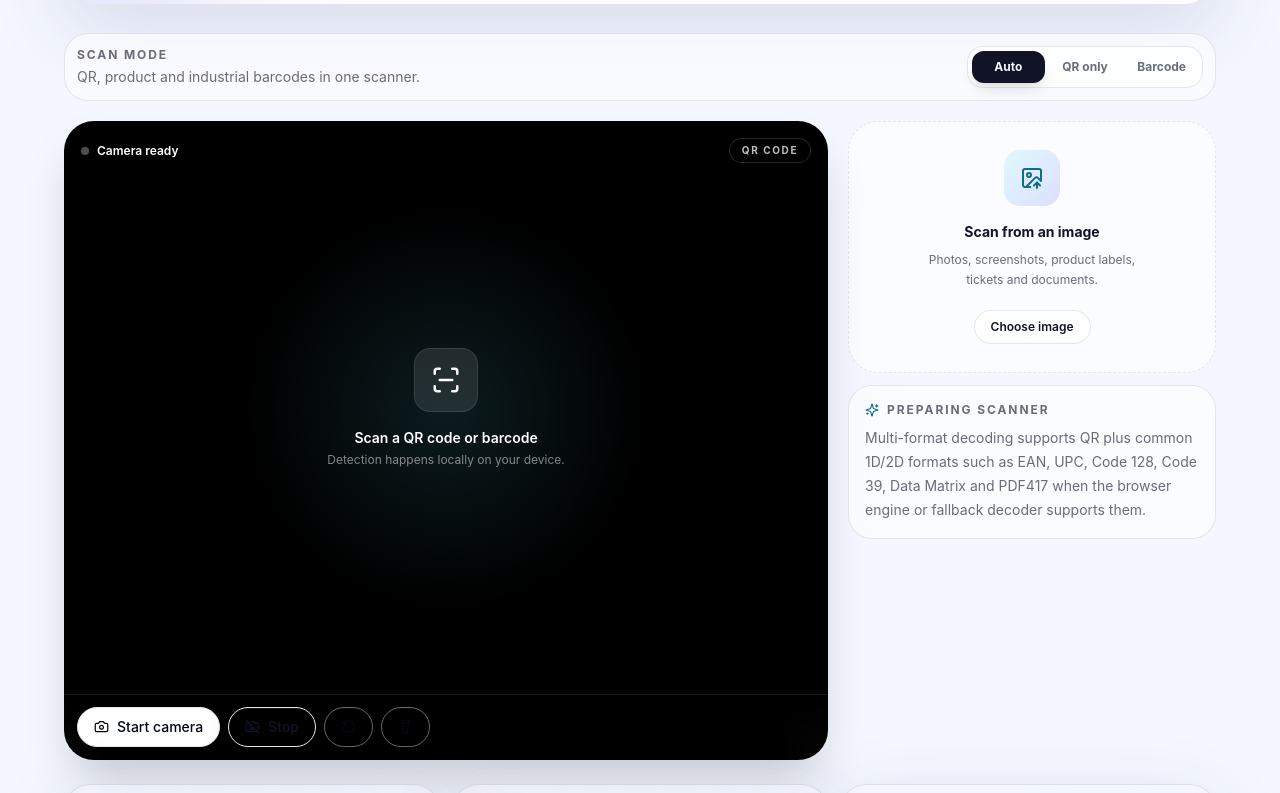
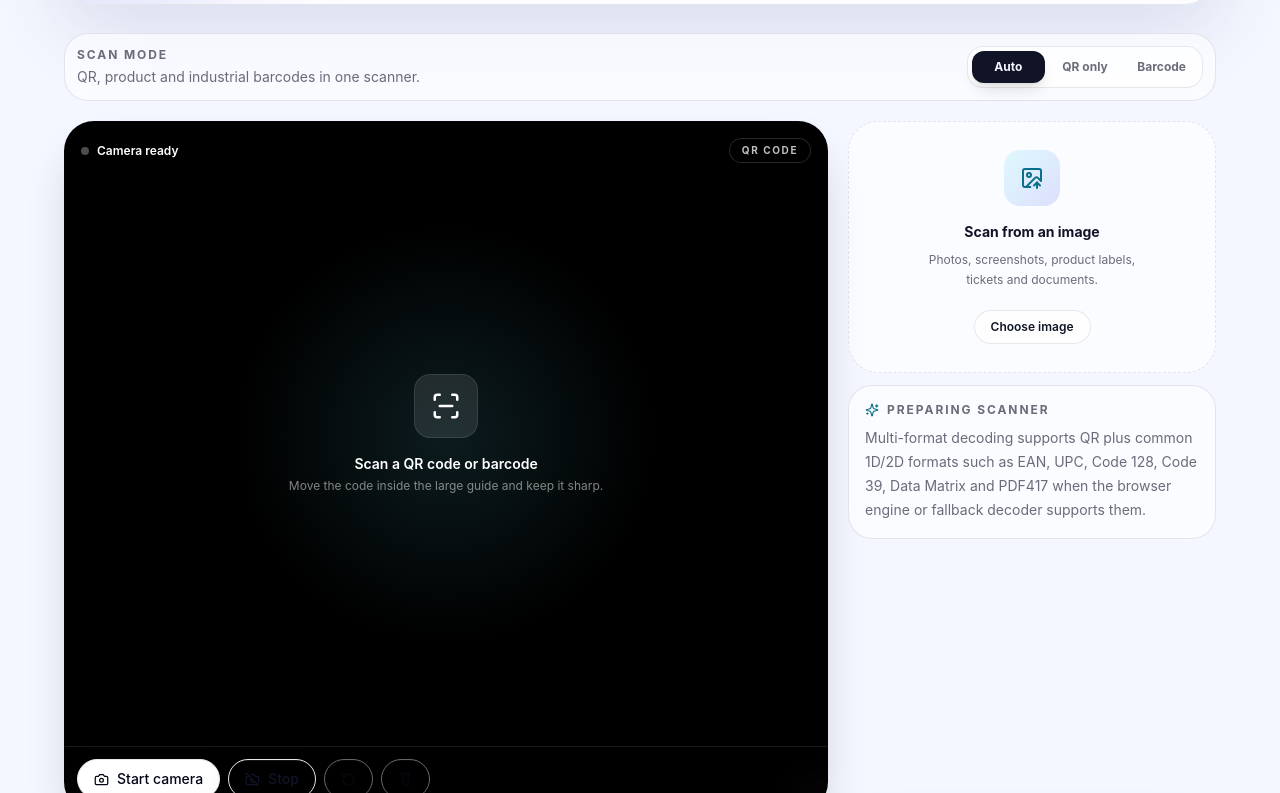
Before and after one commit to Mahin98250/OR-Generator, a React (Vite) app: page /#/scanner in a window 1280 px wide. Shown: the part 527-1320 px from the top of the page. Built offline with nearby package versions, Linux system fonts and the light colour scheme.

Commit message:
fix: enlarge scanner capture surface

```diff
--- a/src/components/scanner/QRScanner.tsx
+++ b/src/components/scanner/QRScanner.tsx
@@ -529,7 +529,7 @@ export function QRScanner() {
             </span>
           </div>
 
-          <div className="relative aspect-[4/3] min-h-[300px] sm:min-h-[420px]">
+          <div className="relative min-h-[min(76vh,760px)] h-[min(76vh,760px)] sm:min-h-[560px] sm:h-[min(78vh,820px)]">
             <video ref={videoRef} className="h-full w-full bg-black object-cover" muted playsInline />
             {!scanning && (
               <div className="absolute inset-0 grid place-items-center bg-[radial-gradient(circle_at_center,rgba(99,229,255,.12),transparent_42%)]">
@@ -538,13 +538,13 @@ export function QRScanner() {
                     <ScanLine size={30} />
                   </span>
                   <p className="mt-4 text-sm font-semibold text-white">Scan a QR code or barcode</p>
-                  <p className="mt-1 text-xs text-white/50">Detection happens locally on your device.</p>
+                  <p className="mt-1 text-xs text-white/50">Move the code inside the large guide and keep it sharp.</p>
                 </div>
               </div>
             )}
             {scanning && (
               <div className="pointer-events-none absolute inset-0 grid place-items-center">
-                <div className={`relative ${mode === 'barcode' ? 'h-[34%] w-[78%]' : 'h-[62%] w-[62%] max-w-[320px]'} rounded-[28px] border-2 border-white/70 shadow-[0_0_0_999px_rgba(0,0,0,.25)]`}>
+                <div className={`relative ${mode === 'barcode' ? 'h-[34%] w-[88%] max-w-[760px]' : 'h-[78%] w-[78%] max-w-[560px]'} rounded-[28px] border-2 border-white/70 shadow-[0_0_0_999px_rgba(0,0,0,.25)]`}>
                   <span className="absolute -left-1 -top-1 h-8 w-8 rounded-tl-xl border-l-4 border-t-4 border-cyan-300" />
                   <span className="absolute -right-1 -top-1 h-8 w-8 rounded-tr-xl border-r-4 border-t-4 border-cyan-300" />
                   <span className="absolute -bottom-1 -left-1 h-8 w-8 rounded-bl-xl border-b-4 border-l-4 border-cyan-300" />
```
